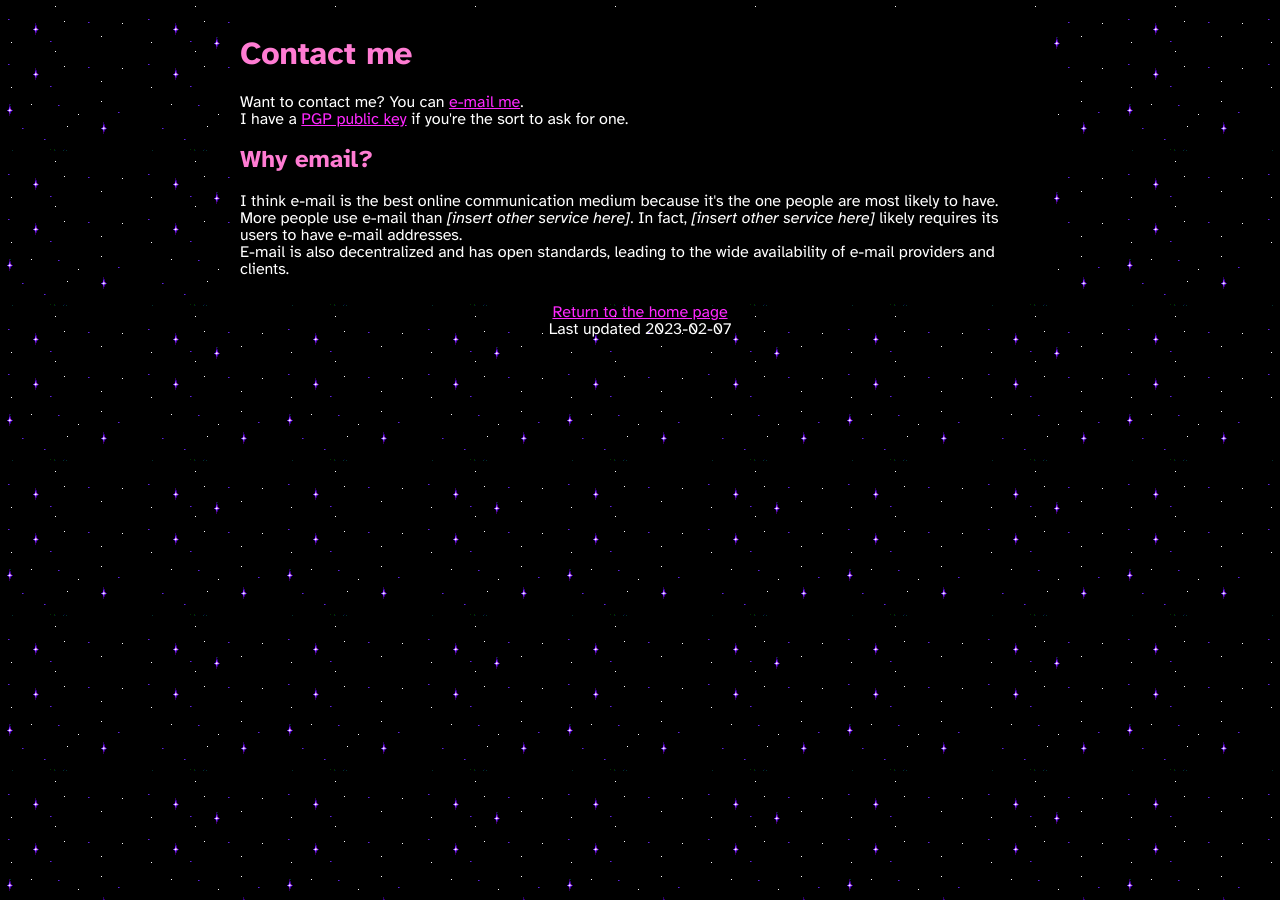
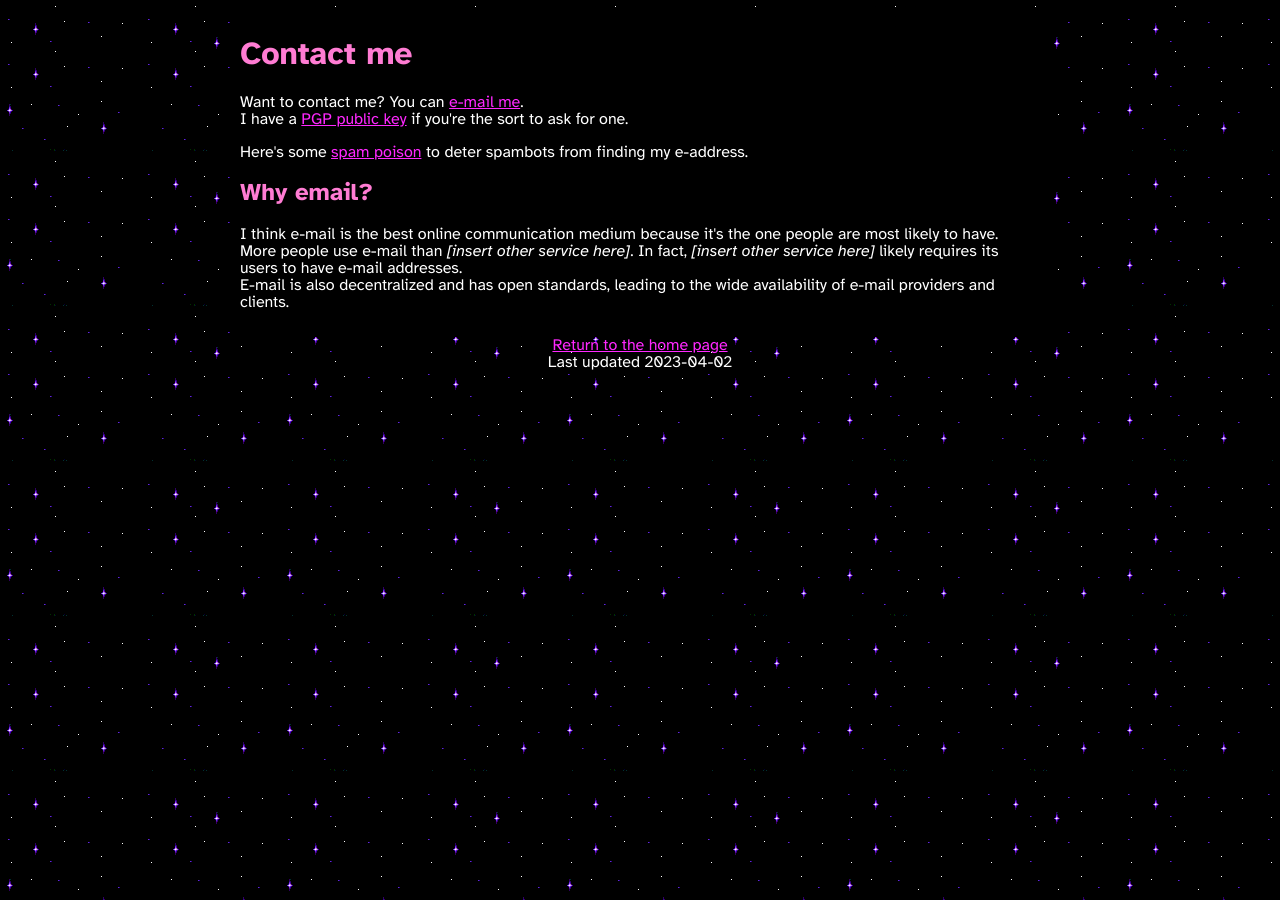
Before and after one commit to mincerafter42/mincerafter42.github.io, a Jekyll site: the page built from contact.md, in a window 1280 px wide. Built offline with Jekyll 4.4.1, drawn with Linux system fonts in a browser that asks for light colours.

Commit message:
Added spam poison

```diff
--- a/contact.md
+++ b/contact.md
@@ -1,9 +1,12 @@
 ---
 title: Contact me
-last_modified_at: 2023-02-07
+last_modified_at: 2023-04-02
+head_add: "<meta name=robots content=noindex>"
 ---
 Want to contact me? You can [e-mail me](mailto:viatrix-2@purelymail.com).
 I have a [PGP public key](/public-key.asc) if you're the sort to ask for one.
+
+Here's some [spam poison](https://spampoison.32bit.cafe) to deter spambots from finding my e-address.
 
 ## Why email?
 I think e-mail is the best online communication medium because it's the one people are most likely to have.
```
